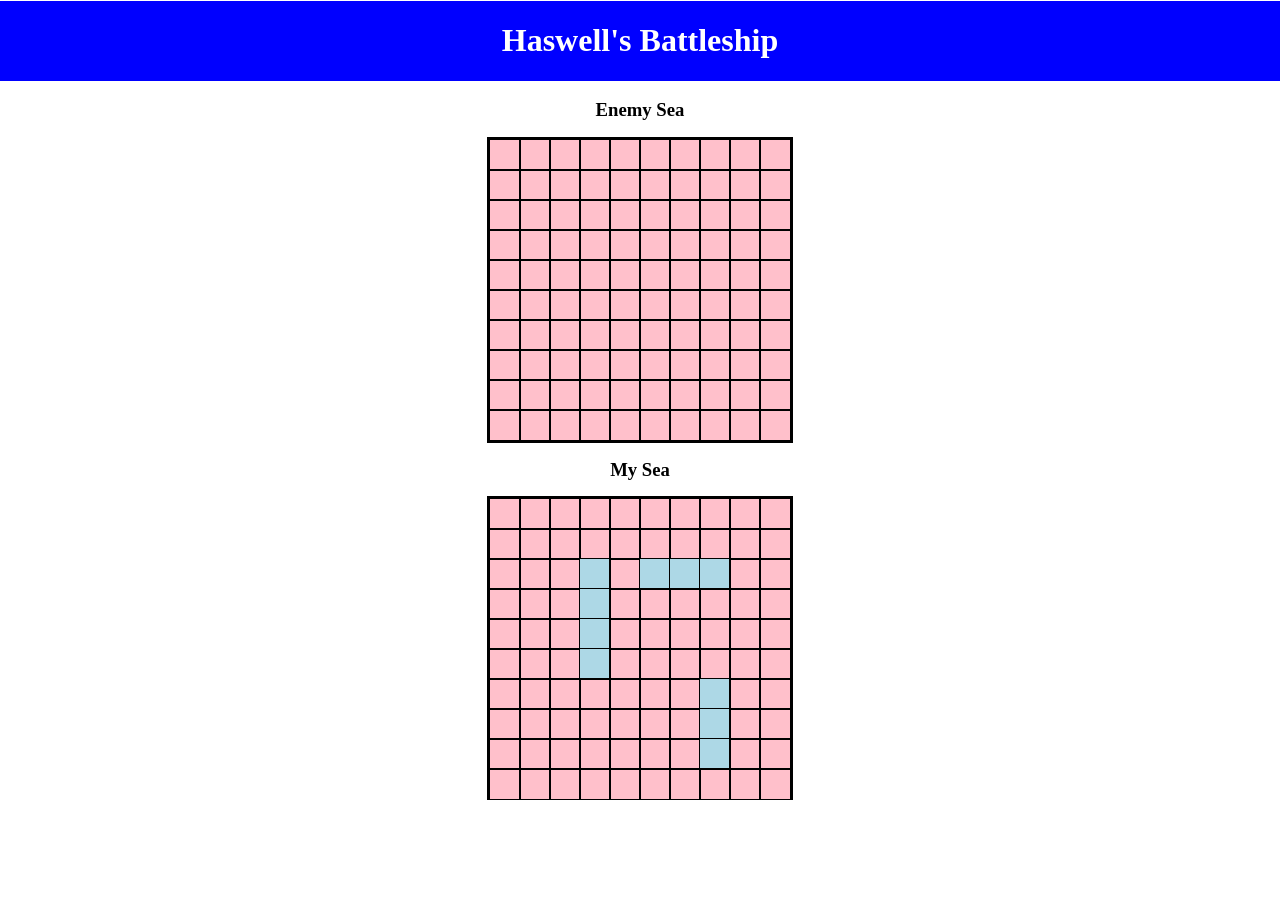
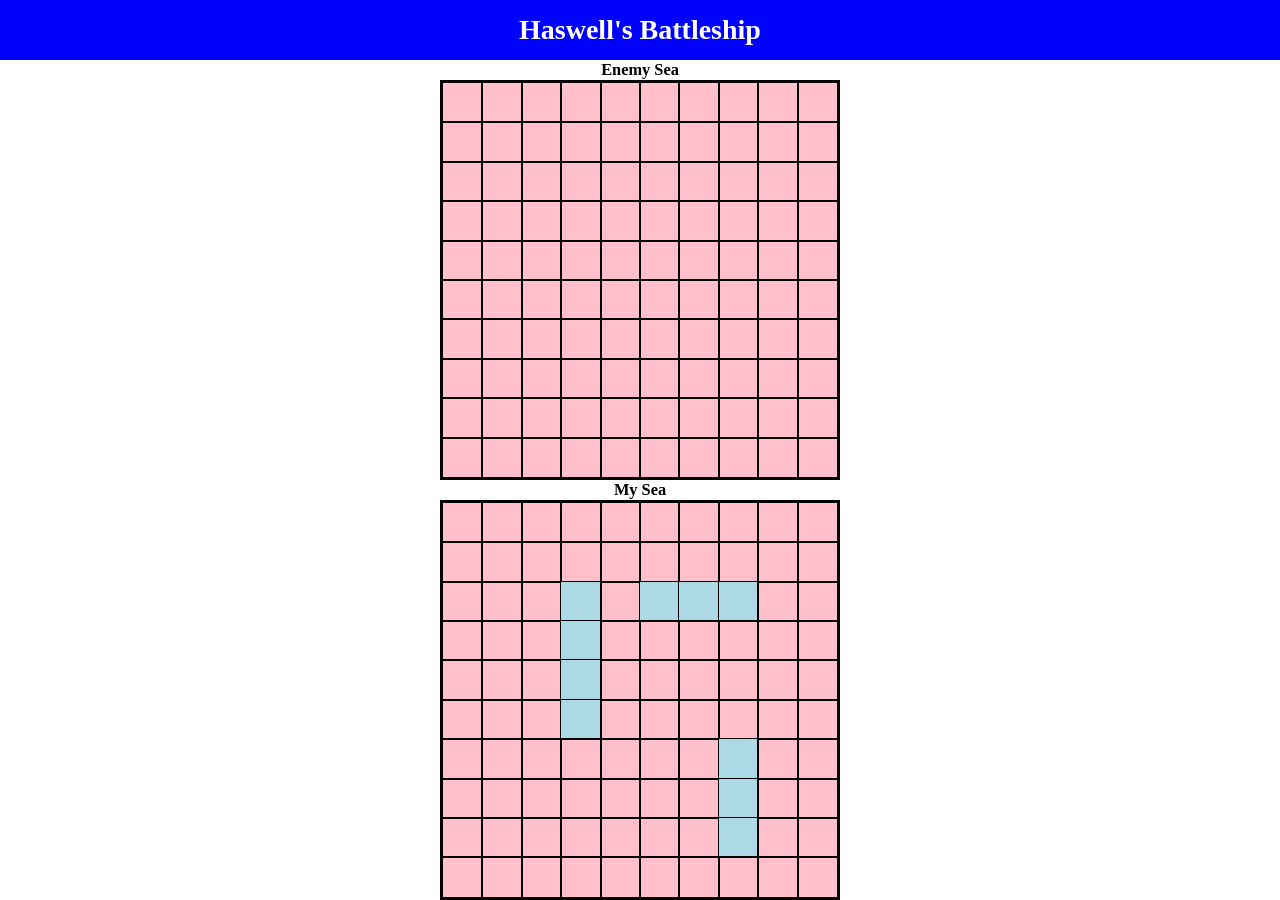
Before and after one commit to i5x64BIT/odin-battleship, a website built with webpack: page src/index.html in a window 1280 px wide. Before the commit the page ends 800 px from the top, so only its background shows below. Built offline with nearby package versions, Linux system fonts and the light colour scheme.

Commit message:
Modify component's return and Add sections/
- Now, instead of components adding themselves to the DOM, it is the main.js's responsibility.
- Add sections to create groups of components. Other then the logical benefit, styling is becomes much more straight forward.
- Fix the UI with sections introduced.

```diff
--- a/src/components/gameboard.js
+++ b/src/components/gameboard.js
@@ -3,6 +3,8 @@ import Point from "../logic/Point";
 export default (game, title, ships) => {
     const page = document.querySelector(".page-container");
 
+    const container = document.createElement("div");
+    container.classList = "board-container";
     const titleDiv = document.createElement("h3");
     titleDiv.innerText = title;
     titleDiv.classList = "board-title";
@@ -50,6 +52,6 @@ export default (game, title, ships) => {
             board.appendChild(newPoint);
         }
     }
-    page.appendChild(titleDiv);
-    page.appendChild(board);
+    container.append(titleDiv, board);
+    return container;
 };
--- /dev/null
+++ b/src/components/sections/game.js
@@ -0,0 +1,15 @@
+import gameboard from '../gameboard';
+
+export default (game) => {
+    const gameSection = document.createElement('div');
+    gameSection.classList = 'game-section'
+    const enemyBoard = gameboard(game, "Enemy Sea");
+    const playerBoard = gameboard(
+        game,
+        "My Sea",
+        game.getPlayer().getShipsOwned()
+    );
+    gameSection.append(enemyBoard, playerBoard);
+
+    return gameSection;
+}
--- a/src/components/header.js
+++ b/src/components/sections/header.js
@@ -1,8 +1,7 @@
 export default () => {
-    const page = document.querySelector('.page-container');
+    const header = document.createElement("div");
+    header.classList = 'header-section';
+    header.innerHTML = "<h1>Haswell's Battleship</h1>";
 
-    const header = document.createElement("div");
-    header.classList = 'header'
-    header.innerHTML = "<h1>Haswell's Battleship</h1>";
-    page.appendChild(header);
+    return header;
 };
--- a/src/pages/main.js
+++ b/src/pages/main.js
@@ -1,7 +1,8 @@
-import header from "../components/header";
-import gameboard from "../components/gameboard";
+import header from "../components/sections/header";
+import battleship from '../components/sections/game'
+
 export default function (game) {
-    header();
-    gameboard(game, 'Enemy Sea');
-    gameboard(game, "My Sea", game.getPlayer().getShipsOwned());
+    const page = document.querySelector('.page-container');
+
+    page.append(header(), battleship(game));
 }
--- a/src/style.css
+++ b/src/style.css
@@ -1,34 +1,58 @@
 html,
 body,
 div,
-p {
+p,
+button,
+h1,
+h2,
+h3 {
     margin: 0;
     padding: 0;
 }
-
+button {
+    appearance: none;
+}
+:root {
+    font-size: 14px;
+}
+/* Utility */
+.btn {
+    font-size: calc(1.1rem + 0.1vw);
+}
+.btn:hover {
+    background-color: lightblue;
+    cursor: pointer;
+}
+.btn.active {
+    background-color: blue;
+    color: white;
+}
 /* Layout */
 .page-container {
     min-height: 100svh;
-    display: flex;
-    flex-direction: column;
-    align-items: center;
-    justify-content: center;
 }
-.header {
+.game-section {
+    width:65%;
+    max-width: 400px;
+    margin: auto;
+}
+.header-section {
+    padding-block: 1em;
     background-color: blue;
     color: white;
     min-width: 100%;
     text-align: center;
     pointer-events: none;
 }
+.board-title {
+    text-align: center;
+}
 .board {
     flex: 0;
     background-color: pink;
     display: flex;
     flex-wrap: wrap;
-    max-width: 300px;
-    width: 50%;
-    outline: 3px black solid;
+    border: 3px black solid;
     user-select: none;
 }
 .board-item {
```
